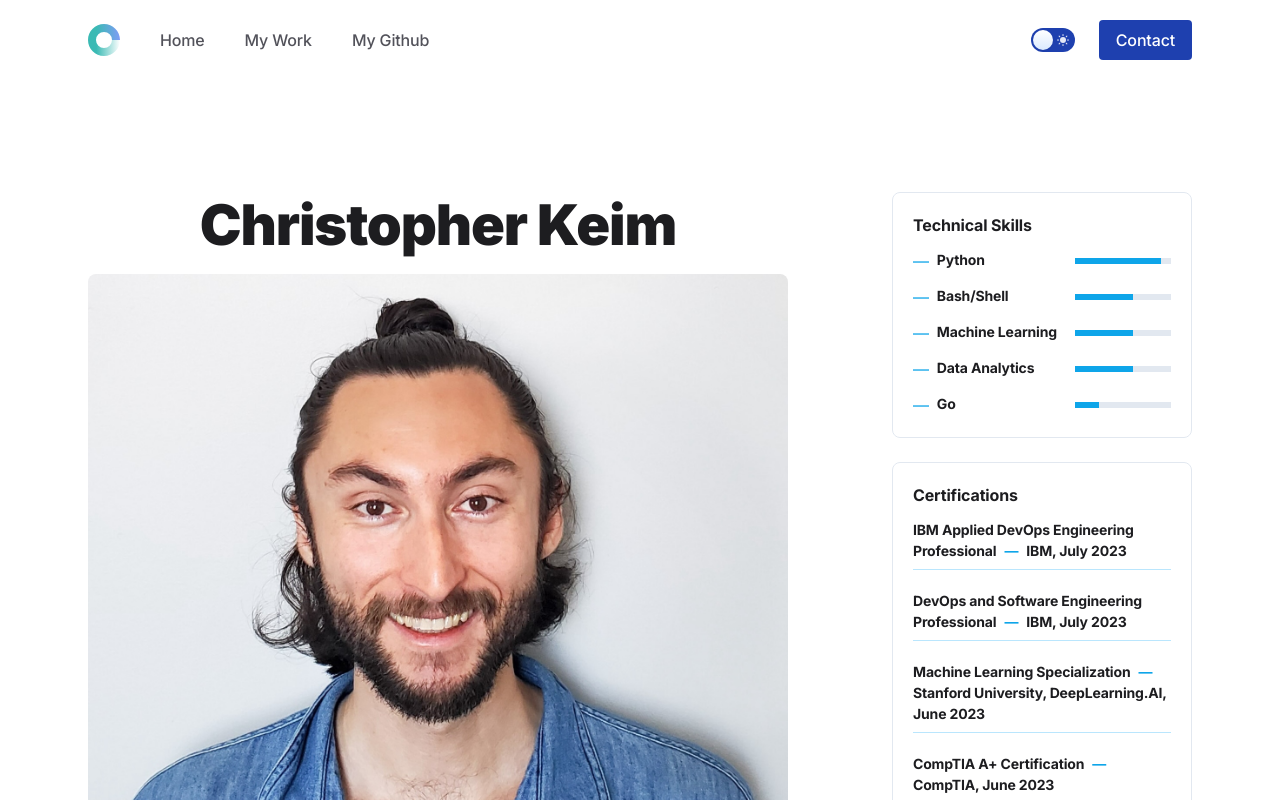
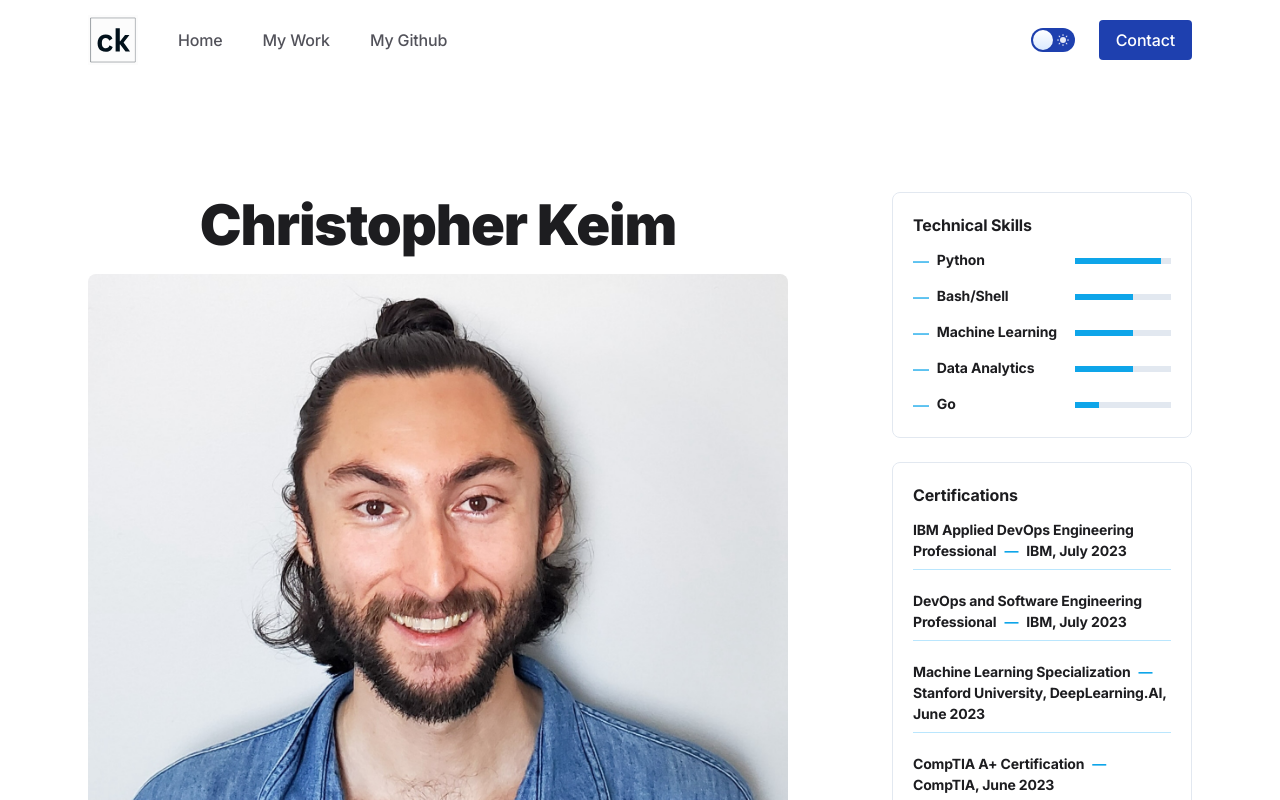
Before and after one commit to christopherkeim/christopherkeim-xyz, a Next.js app: page / in a window 1280 px wide. Shown: the top 800 px of the page. Built offline with nearby package versions, Linux system fonts and the light colour scheme.

Commit message:
Added React-compatible svg for logo

```diff
--- a/components/ui/Logo.tsx
+++ b/components/ui/Logo.tsx
@@ -1,28 +1,140 @@
+import DarkLogo from "@/public/images/logo_dark.svg";
+import LightLogo from "@/public/images/logo_light.svg";
+import { useTheme } from "next-themes";
+
 export function Logo() {
+  const { theme } = useTheme();
+  if (theme === "dark") {
     return (
       <svg
-      className="w-8 h-8"
-      viewBox="0 0 32 32"
         xmlns="http://www.w3.org/2000/svg"
+        xmlnsXlink="http://www.w3.org/1999/xlink"
+        width="50"
+        zoomAndPan="magnify"
+        viewBox="0 0 375 374.999991"
+        height="50"
+        preserveAspectRatio="xMidYMid meet"
+        version="1.0"
       >
         <defs>
-        <linearGradient x1="26%" y1="100%" x2="100%" y2="100%" id="logo_a">
-          <stop stopColor="#3ABAB4" offset="0%" />
-          <stop stopColor="#7F9CF5" offset="100%" />
-        </linearGradient>
-        <linearGradient x1="26%" y1="100%" x2="100%" y2="100%" id="logo_b">
-          <stop stopColor="#3ABAB4" offset="0%" />
-          <stop stopColor="#3ABAB4" stopOpacity="0" offset="100%" />
-        </linearGradient>
+          <g />
+          <clipPath id="ed25d78d16">
+            <path
+              d="M 19.027344 20.101562 L 354.800781 20.101562 L 354.800781 354.863281 L 19.027344 354.863281 Z M 19.027344 20.101562 "
+              clipRule="nonzero"
+            />
+          </clipPath>
         </defs>
+        <rect
+          x="-37.5"
+          width="450"
+          fill="#ffffff"
+          y="-37.499999"
+          height="449.999989"
+          fillOpacity="1"
+        />
+        <rect
+          x="-37.5"
+          width="450"
+          fill="#02111b"
+          y="-37.499999"
+          height="449.999989"
+          fillOpacity="1"
+        />
+        <g clipPath="url(#ed25d78d16)">
           <path
-        d="M32 16h-8a8 8 0 10-16 0H0C0 7.163 7.163 0 16 0s16 7.163 16 16z"
-        fill="url(#logo_a)"
+            strokeLinecap="butt"
+            transform="matrix(2.415707, 0, 0, 2.415707, 19.029215, 20.101072)"
+            fill="none"
+            strokeLinejoin="miter"
+            d="M -0.000774688 0.000203162 L 139.475404 0.000203162 L 139.475404 138.577318 L -0.000774688 138.577318 Z M -0.000774688 0.000203162 "
+            stroke="#fcfcfc"
+            strokeWidth="2.483745"
+            strokeOpacity="1"
+            strokeMiterlimit="4"
           />
+        </g>
+        <g fill="#fcfcfc" fillOpacity="1">
+          <g transform="translate(60.491176, 274.020882)">
+            <g>
+              <path d="M 72.78125 2.375 C 60.707031 2.375 50.03125 -0.128906 40.75 -5.140625 C 31.46875 -10.160156 24.222656 -17.539062 19.015625 -27.28125 C 13.804688 -37.019531 11.203125 -48.71875 11.203125 -62.375 C 11.203125 -76.101562 13.804688 -87.832031 19.015625 -97.5625 C 24.222656 -107.300781 31.429688 -114.679688 40.640625 -119.703125 C 49.847656 -124.722656 60.375 -127.234375 72.21875 -127.234375 C 98.550781 -127.234375 115.414062 -117.6875 122.8125 -98.59375 L 101.3125 -83.203125 L 98.9375 -83.203125 C 96.363281 -89.085938 93.019531 -93.460938 88.90625 -96.328125 C 84.800781 -99.191406 79.238281 -100.625 72.21875 -100.625 C 63.164062 -100.625 56.109375 -97.492188 51.046875 -91.234375 C 45.992188 -84.972656 43.46875 -75.351562 43.46875 -62.375 C 43.46875 -49.539062 46.03125 -39.972656 51.15625 -33.671875 C 56.289062 -27.367188 63.5 -24.21875 72.78125 -24.21875 C 79.570312 -24.21875 85.328125 -26.046875 90.046875 -29.703125 C 94.765625 -33.367188 98.140625 -38.632812 100.171875 -45.5 L 102.5625 -45.734375 L 124.859375 -33.5 C 121.691406 -22.9375 115.820312 -14.316406 107.25 -7.640625 C 98.6875 -0.960938 87.195312 2.375 72.78125 2.375 Z M 72.78125 2.375 " />
+            </g>
+          </g>
+        </g>
+        <g fill="#fcfcfc" fillOpacity="1">
+          <g transform="translate(189.185488, 274.020882)">
+            <g>
+              <path d="M 18 0 L 18 -175 L 49.359375 -175 L 49.359375 -77.875 L 52.40625 -77.875 L 88.515625 -124.859375 L 120.328125 -124.859375 L 120.328125 -122.25 L 77.875 -67.46875 L 125.078125 -2.828125 L 125.078125 0 L 92.03125 0 L 52.40625 -52.640625 L 49.359375 -52.640625 L 49.359375 0 Z M 18 0 " />
+            </g>
+          </g>
+        </g>
+      </svg>
+    );
+  } else {
+    return (
+      <svg
+        xmlns="http://www.w3.org/2000/svg"
+        xmlnsXlink="http://www.w3.org/1999/xlink"
+        width="50"
+        zoomAndPan="magnify"
+        viewBox="0 0 375 374.999991"
+        height="50"
+        preserveAspectRatio="xMidYMid meet"
+        version="1.0"
+      >
+        <defs>
+          <g />
+          <clipPath id="669fbebd8d">
             <path
-        d="M32 16c0 8.837-7.163 16-16 16S0 24.837 0 16h8a8 8 0 1016 0h8z"
-        fill="url(#logo_b)"
+              d="M 19.027344 20.101562 L 354.800781 20.101562 L 354.800781 354.863281 L 19.027344 354.863281 Z M 19.027344 20.101562 "
+              clipRule="nonzero"
             />
+          </clipPath>
+        </defs>
+        <rect
+          x="-37.5"
+          width="450"
+          fill="#ffffff"
+          y="-37.499999"
+          height="449.999989"
+          fillOpacity="1"
+        />
+        <rect
+          x="-37.5"
+          width="450"
+          fill="#fcfcfc"
+          y="-37.499999"
+          height="449.999989"
+          fillOpacity="1"
+        />
+        <g clipPath="url(#669fbebd8d)">
+          <path
+            strokeLinecap="butt"
+            transform="matrix(2.415707, 0, 0, 2.415707, 19.029215, 20.101072)"
+            fill="none"
+            strokeLinejoin="miter"
+            d="M -0.000774688 0.000203162 L 139.475404 0.000203162 L 139.475404 138.577318 L -0.000774688 138.577318 Z M -0.000774688 0.000203162 "
+            stroke="#02111b"
+            strokeWidth="2.483745"
+            strokeOpacity="1"
+            strokeMiterlimit="4"
+          />
+        </g>
+        <g fill="#02111b" fillOpacity="1">
+          <g transform="translate(60.491176, 274.020882)">
+            <g>
+              <path d="M 72.78125 2.375 C 60.707031 2.375 50.03125 -0.128906 40.75 -5.140625 C 31.46875 -10.160156 24.222656 -17.539062 19.015625 -27.28125 C 13.804688 -37.019531 11.203125 -48.71875 11.203125 -62.375 C 11.203125 -76.101562 13.804688 -87.832031 19.015625 -97.5625 C 24.222656 -107.300781 31.429688 -114.679688 40.640625 -119.703125 C 49.847656 -124.722656 60.375 -127.234375 72.21875 -127.234375 C 98.550781 -127.234375 115.414062 -117.6875 122.8125 -98.59375 L 101.3125 -83.203125 L 98.9375 -83.203125 C 96.363281 -89.085938 93.019531 -93.460938 88.90625 -96.328125 C 84.800781 -99.191406 79.238281 -100.625 72.21875 -100.625 C 63.164062 -100.625 56.109375 -97.492188 51.046875 -91.234375 C 45.992188 -84.972656 43.46875 -75.351562 43.46875 -62.375 C 43.46875 -49.539062 46.03125 -39.972656 51.15625 -33.671875 C 56.289062 -27.367188 63.5 -24.21875 72.78125 -24.21875 C 79.570312 -24.21875 85.328125 -26.046875 90.046875 -29.703125 C 94.765625 -33.367188 98.140625 -38.632812 100.171875 -45.5 L 102.5625 -45.734375 L 124.859375 -33.5 C 121.691406 -22.9375 115.820312 -14.316406 107.25 -7.640625 C 98.6875 -0.960938 87.195312 2.375 72.78125 2.375 Z M 72.78125 2.375 " />
+            </g>
+          </g>
+        </g>
+        <g fill="#02111b" fillOpacity="1">
+          <g transform="translate(189.185488, 274.020882)">
+            <g>
+              <path d="M 18 0 L 18 -175 L 49.359375 -175 L 49.359375 -77.875 L 52.40625 -77.875 L 88.515625 -124.859375 L 120.328125 -124.859375 L 120.328125 -122.25 L 77.875 -67.46875 L 125.078125 -2.828125 L 125.078125 0 L 92.03125 0 L 52.40625 -52.640625 L 49.359375 -52.640625 L 49.359375 0 Z M 18 0 " />
+            </g>
+          </g>
+        </g>
       </svg>
     );
   }
+}
```
Lines whose indentation alone changed are shown as unchanged.
